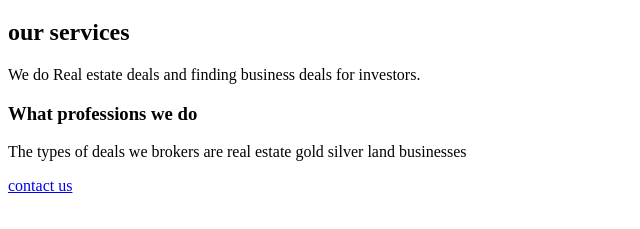
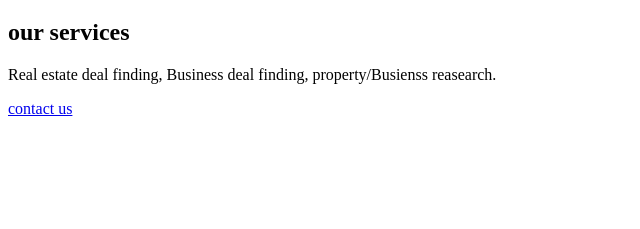
Before and after one commit to jrwebdesign123/jrdeals, a plain HTML site: page index.html in a window 1280 px wide. Shown: the part 61-290 px from the top of the page, without its empty margins (0-640 px from the left). Drawn offline with Linux system fonts and the light colour scheme.

Commit message:
Update index.html

```diff
--- a/index.html
+++ b/index.html
@@ -11,22 +11,7 @@
 </html>
 <html>
     <p>
-        We do Real estate deals and finding business deals for investors.
-    </p>
-</html>
-<html>
-    <h3>
-        What professions we do
-    </h3>
-</html>
-<html>
-    <p>
-        The types of deals we brokers are
-        real estate
-        gold
-        silver
-        land
-        businesses
+       Real estate deal finding, Business deal finding, property/Busienss reasearch.
     </p>
 </html>
 <html>
```
